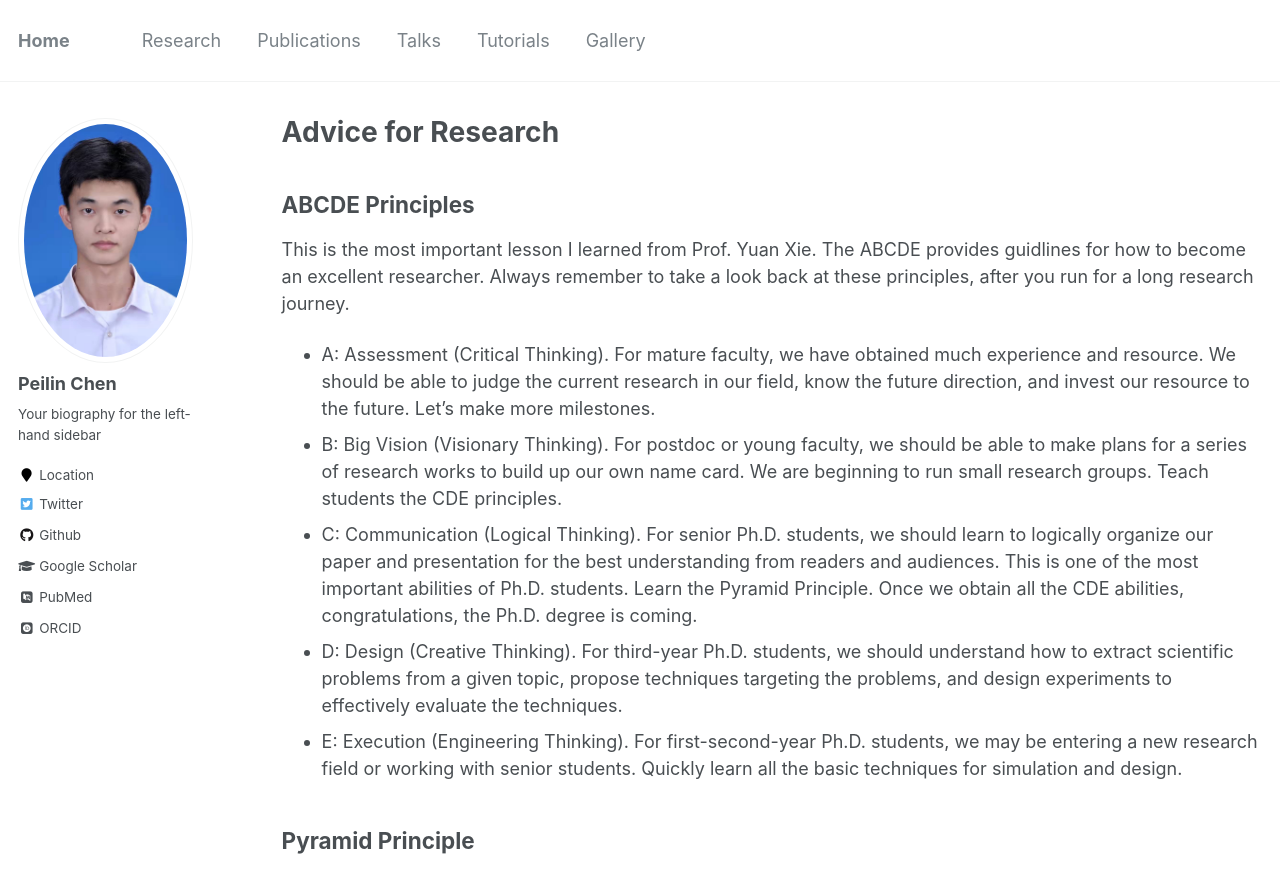
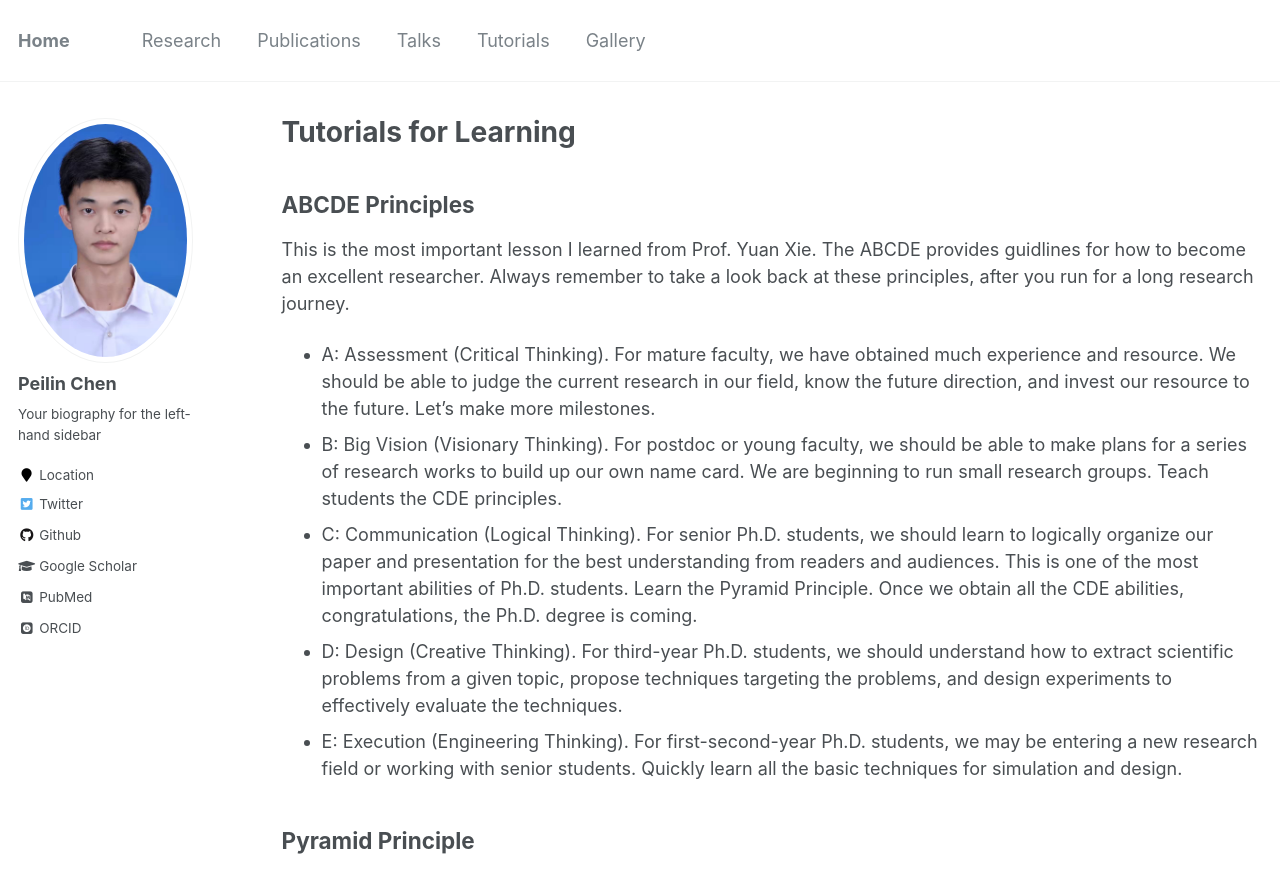
Before and after one commit to peilin-chen/peilin-chen.github.io, a Jekyll site: the page built from _pages/tutorials.md, in a window 1280 px wide and 900 px high. Shown: the top 893 px of the window. Built offline with Jekyll 4.4.1, drawn with Linux system fonts in a browser that asks for light colours; some web fonts are replaced.

Commit message:
Update tutorials.md

```diff
--- a/_pages/tutorials.md
+++ b/_pages/tutorials.md
@@ -1,7 +1,7 @@
 ---
 layout: archive
-title: "Advice for Research"
-permalink: /advice/
+title: "Tutorials for Learning"
+permalink: /tutorials/
 author_profile: true
 ---
 
```
